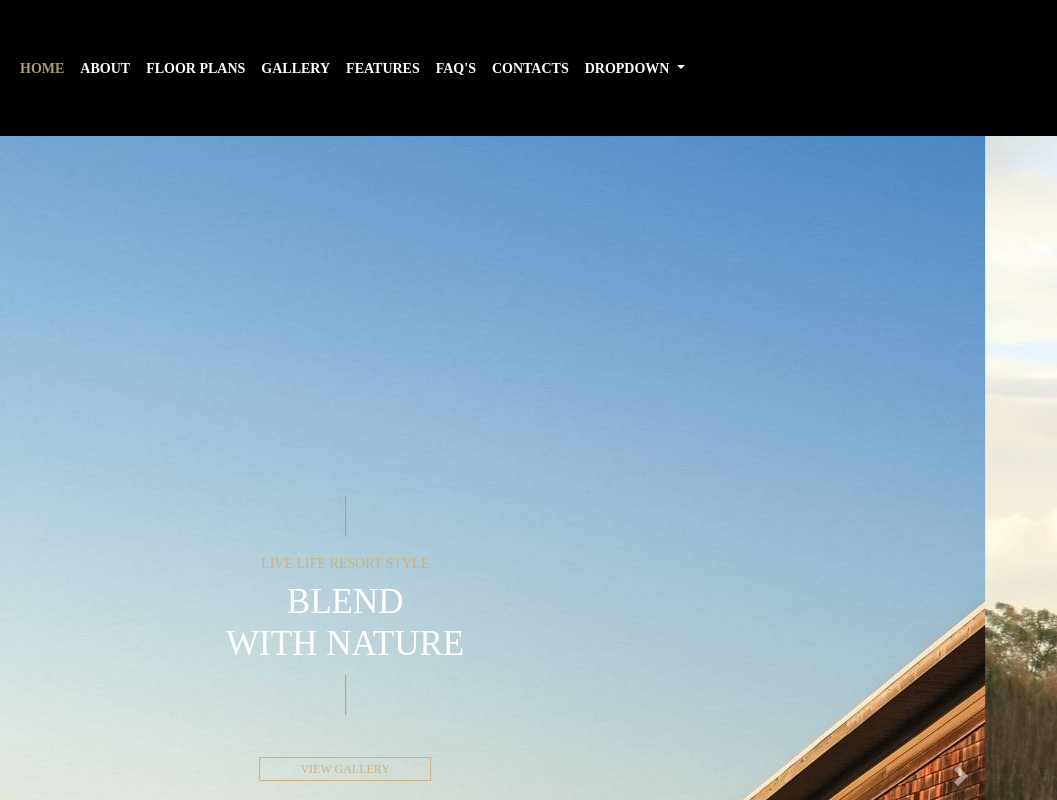
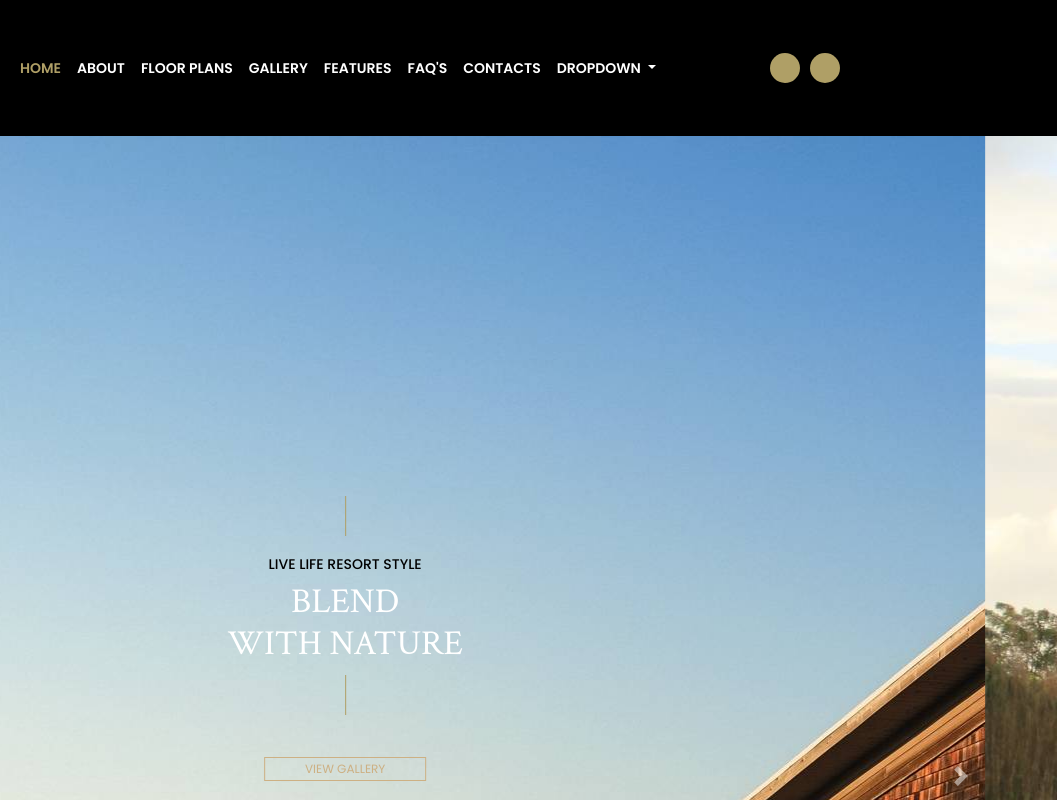
Before and after one commit to Calebaflo/architect, a plain HTML site: page index.html in a window 1280 px wide. Shown: the top 800 px of the page, 223-1280 px from the left. Drawn offline with Linux system fonts and the light colour scheme.

Commit message:
Add files via upload

```diff
--- a/css/bootstrap-custom.css
+++ b/css/bootstrap-custom.css
@@ -26,7 +26,7 @@ a{
 
 
 .navbar-light .navbar-nav .show > .nav-link{
-	color: #fff;
+	color: #000;
 }
 .navbar-light .navbar-nav .show > .nav-link:focus,
 .navbar-light .navbar-nav .show > .nav-link:hover{
@@ -76,6 +76,3 @@ a{
 .navbar-light .navbar-brand:hover {
  	color:#1F81BF;
 }
-.navbar-light .navbar-brand img{
-
-}
--- a/css/style.css
+++ b/css/style.css
@@ -1,17 +1,19 @@
+@import url('https://fonts.googleapis.com/css?family=Crimson+Text:400,600,700|Poppins:300,400,500,600&display=swap');
 body{
-	font-family: Segoe;
+	font-family: 'Poppins', sans-serif;;
 	font-size: 14px;
 	color: #888;
 }
 /*diseño del encabezado*/
 header{
 	background-color: #000;
-	color: #fff;
+	color: #000;
 	text-align: center;
 	padding: 30px;
 }
 header h1{
 	font-size: 25px;
+	color: #000;
 }
 
 #hero{
@@ -28,10 +30,11 @@ header h1{
 	text-transform: uppercase;
 }
 #hero h3{
-	color: #cdb083;
+	color: #000;
 	font-size: 14px;
 }
 #hero h2{
+	font-family: 'Crimson Text', serif;
 	font-size: 35px;
 }
 #hero h2 span{
@@ -60,6 +63,7 @@ header h1{
 }
 
 .titulo{
+	font-family: 'Crimson Text', serif;
 	color: #af9f66;
 	font-size: 30px;
 	text-align: center;
@@ -144,3 +148,25 @@ header h1{
 	top: 50%;
 	left: 50%;
 }
+
+.nav-sociales a{
+	background-color: #af9f66;
+	width: 30px;
+	height: 30px;
+	border-radius: 100%;
+	line-height: 30px;
+	text-align: center;
+	padding: 0;
+	margin-right: 10px;
+	font-size: 12px;
+}
+
+.nav-sociales a:hover{
+	background-color: #fff;
+	color: #af9f66;
+	border: 0;
+}
+
+.nav-sociales.navbar-nav .nav-link:hover{
+	border: 0;
+}
--- a/index.html
+++ b/index.html
@@ -3,10 +3,14 @@
 <head>
 <meta charset="UTF-8">
 <meta name="viewport" content="width=device-width, initial-scale=1.0">
-<title>Arquitect</title>
+<title>Bienvenidos al CAM Unitec</title>
 <link href="css/bootstrap.min.css" rel="stylesheet">
 <link href="css/bootstrap-custom.css" rel="stylesheet">
 <link href="css/style.css" rel="stylesheet">
+
+	<meta name="Description" content="Describir de forma abierta y bien generalizada el contenido que resalta esta pagina dentro del sitio web">
+	<meta name="Keywords" content="arquitectos de honduras, arquitectos, disenos, disenios, tu propia casa, sitio de arquitectos">
+
 </head>
 <body>
 
@@ -43,6 +47,7 @@
 		<li class="nav-item">
         <a class="nav-link" href="#">Contacts</a>
       </li>
+
       <li class="nav-item dropdown d-done">
         <a class="nav-link dropdown-toggle" href="#" id="navbarDropdown" role="button" data-toggle="dropdown" aria-haspopup="true" aria-expanded="false">
           Dropdown
@@ -54,7 +59,17 @@
           <a class="dropdown-item" href="#">Something else here</a>
         </div>
       </li>
+
     </ul>
+
+	 <ul class="navbar-nav mr-auto nav-sociales">
+		  <li class="nav-item">
+			<a class="nav-link" href="#"><i class="fab fa-facebook-f"></i></a>
+		 </li>
+		 <li class="nav-item">
+			<a class="nav-link" href="#"><i class="fab fa-pinterest-p"></i></a>
+		 </li>
+	  </ul>
 
   </div>
 </nav>
@@ -242,5 +257,17 @@
 	<script src="js/jquery.min.js"></script>
 	<script src="js/bootstrap.min.js"></script>
 
+	<!-- Global site tag (gtag.js) - Google Analytics -->
+<script async src="https://www.googletagmanager.com/gtag/js?id=UA-153091166-1"></script>
+<script>
+  window.dataLayer = window.dataLayer || [];
+  function gtag(){dataLayer.push(arguments);}
+  gtag('js', new Date());
+
+  gtag('config', 'UA-153091166-1');
+</script>
+
+
+
 </body>
 </html>
```
